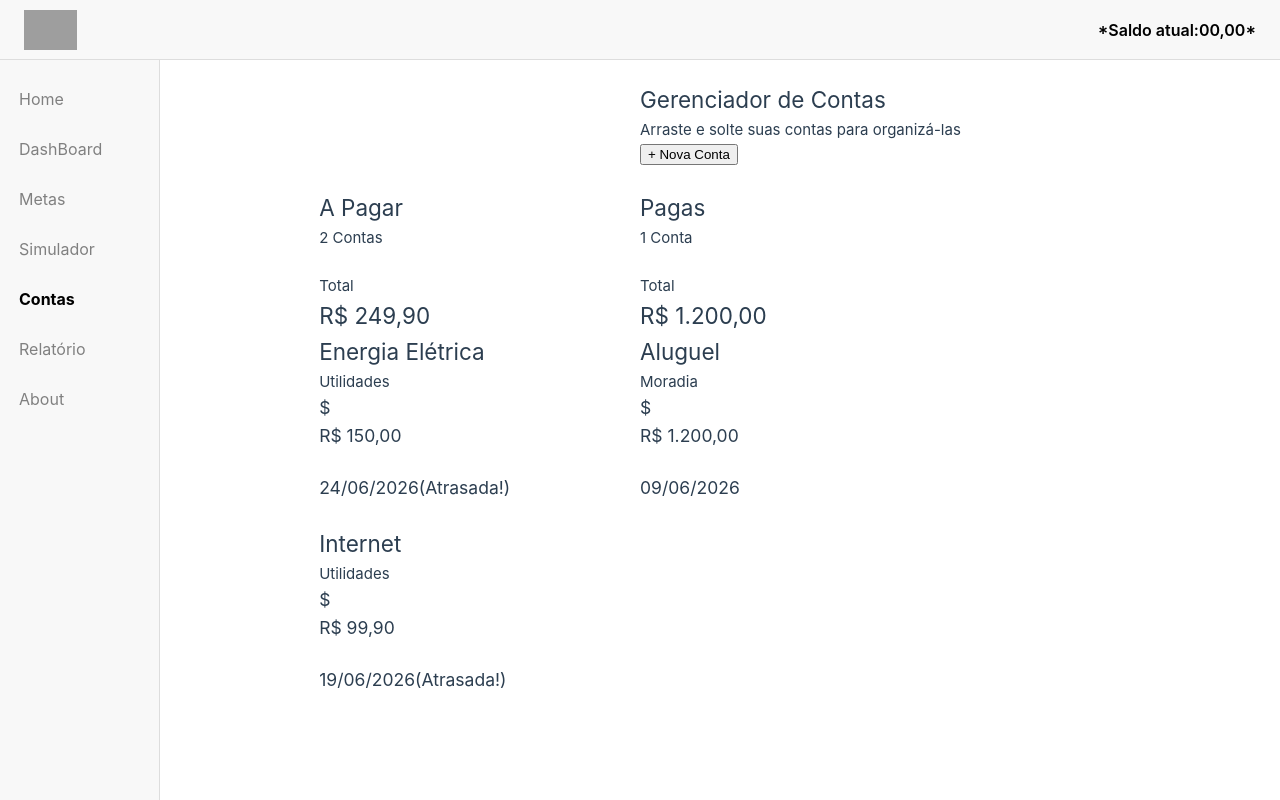
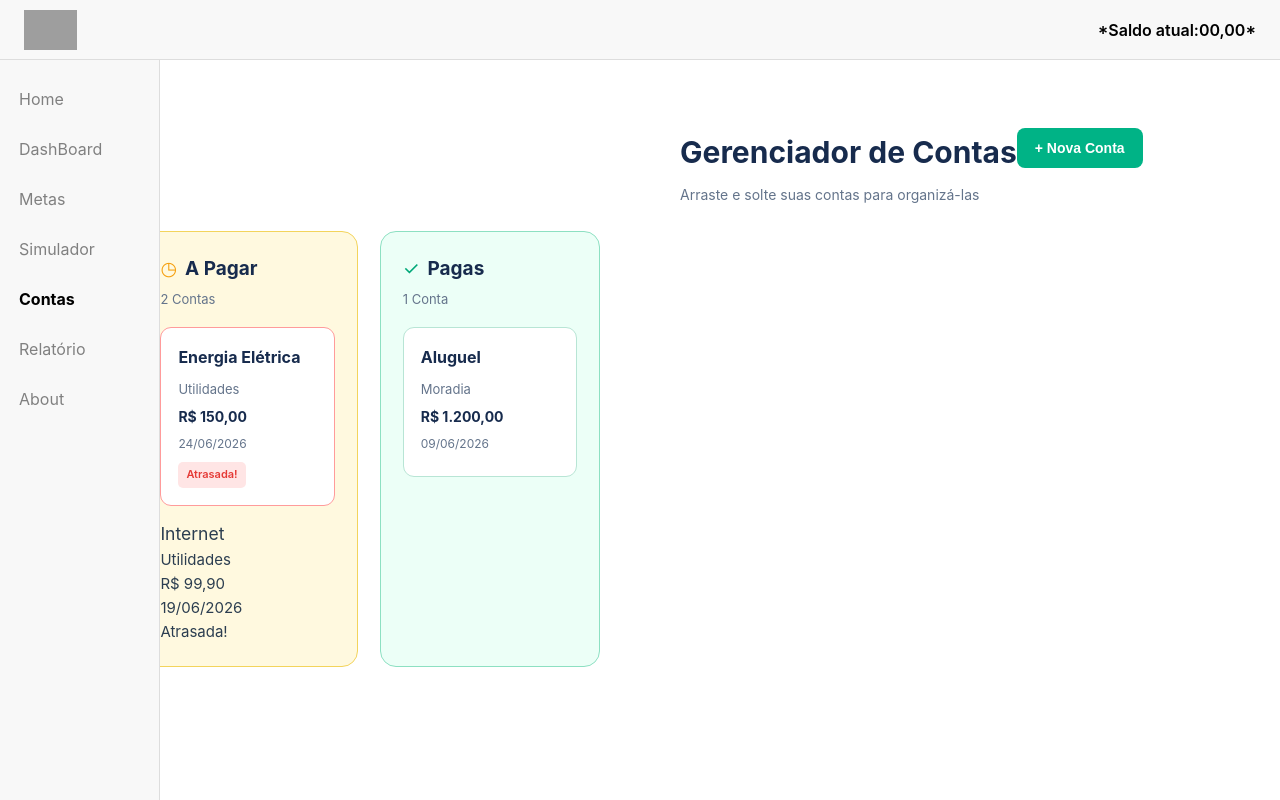
Before and after one commit to Hackaton-2026-Financas/hackaton2026, a Vue app: page /contas in a window 1280 px wide. Built offline with nearby package versions, Linux system fonts and the light colour scheme; grey boxes are pictures that could not be loaded.

Commit message:
Continuando...

```diff
--- a/src/views/ContasView.vue
+++ b/src/views/ContasView.vue
@@ -1,65 +1,348 @@
-<script setup></script>
+<script setup>
+
+
+</script>
+
 <template>
-  <section>
+  <header>
+    <div class="contas">
       <h1>Gerenciador de Contas</h1>
       <p>Arraste e solte suas contas para organizá-las</p>
+    </div>
+
     <button>+ Nova Conta</button>
-  </section>
+  </header>
+
+  <main>
+    <!-- Contas a pagar -->
     <section>
-    <img src="" alt="" />
-    <h1>A Pagar</h1>
+      <div class="naopagas">
+        <h2>A Pagar</h2>
         <p>2 Contas</p>
-    <br />
         <p>Total</p>
-    <h2>R$ 249,90</h2>
+        <h3>R$ 249,90</h3>
+      </div>
+
       <div class="card1">
-      <h2>Energia Elétrica</h2>
+        <h3>Energia Elétrica</h3>
         <p>Utilidades</p>
-      <h3>$</h3>
-      <h3>R$ 150,00</h3>
-      <img src="" alt="" />
-      <h3>24/06/2026(Atrasada!)</h3>
-      <img src="" alt="" />
+        <p>R$ 150,00</p>
+        <p>24/06/2026</p>
+        <span>Atrasada!</span>
       </div>
 
       <div class="card2">
-      <h1>Internet</h1>
+        <h3>Internet</h3>
         <p>Utilidades</p>
-      <h3>$</h3>
-      <h3>R$ 99,90</h3>
-      <img src="" alt="" />
-      <h3>19/06/2026(Atrasada!)</h3>
-      <img src="" alt="" />
+        <p>R$ 99,90</p>
+        <p>19/06/2026</p>
+        <span>Atrasada!</span>
       </div>
     </section>
+
+    <!-- Contas pagas -->
     <section>
-    <img src="" alt="">
-    <h1>Pagas</h1>
+      <div class="pagas">
+        <h2>Pagas</h2>
         <p>1 Conta</p>
-    <br>
         <p>Total</p>
-    <h2>R$ 1.200,00</h2>
-    <div class="card3">
-    <h1>Aluguel</h1>
-    <p>Moradia</p>
-    <h3>$</h3>
         <h3>R$ 1.200,00</h3>
-    <img src="" alt="">
-    <h3>09/06/2026</h3>
-    <img src="" alt="">
       </div>
 
+      <div class="card3">
+        <h3>Aluguel</h3>
+        <p>Moradia</p>
+        <p>R$ 1.200,00</p>
+        <p>09/06/2026</p>
+      </div>
+    </section>
+  </main>
+</template>
 
-
-
-
-</section>
-</template>
 
 <style scoped>
 
+/* Cabeçãlho */
+
+header {
+  width: 100%;
+  box-sizing: border-box;
+  padding: 35px 40px 25px;
+  display: flex;
+  justify-content: space-between;
+  align-items: flex-start;
+}
+
+.contas h1 {
+  margin: 0;
+  color: #172b4d;
+  font-size: 30px;
+  font-weight: 700;
+}
+
+.contas p {
+  margin: 8px 0 0;
+  color: #64748b;
+  font-size: 14px;
+}
 
 
+/* == Botão == */
+
+header button {
+  background: #00b386;
+  color: white;
+
+  border: none;
+  border-radius: 8px;
+
+  padding: 12px 18px;
+
+  font-size: 14px;
+  font-weight: 600;
+
+  cursor: pointer;
+}
+
+header button:hover {
+  background: #009b75;
+}
 
 
+/* == Área principal == */
+
+main {
+  width: 100%;
+  box-sizing: border-box;
+
+  padding: 0 40px 40px;
+
+  display: grid;
+  grid-template-columns: 1fr 1fr;
+  gap: 22px;
+}
+
+
+/* Caixas Principal */
+
+main section {
+  width: 100%;
+  box-sizing: border-box;
+
+  padding: 22px;
+
+  border-radius: 16px;
+
+  display: flex;
+  flex-direction: column;
+
+  gap: 14px;
+}
+
+
+/* A pagar */
+
+main section:first-child {
+  background-color: #fff9df;
+  border: 1px solid #f3d45c;
+}
+
+
+/* Pagas */
+
+main section:last-child {
+  background-color: #ecfff7;
+  border: 1px solid #8de0c2;
+}
+
+
+/*  Cabeçalho das Caixas */
+
+.naopagas
+.pagas {
+  position: relative;
+
+  min-height: 55px;
+}
+
+.naopagas h2,
+.pagas h2 {
+  margin: 0;
+
+  color: #172b4d;
+
+  font-size: 19px;
+  font-weight: 700;
+}
+
+.naopagas p,
+.pagas p {
+  margin: 4px 0;
+
+  color: #64748b;
+
+  font-size: 13px;
+}
+
+
+/* Total */
+
+.naopagas p:nth-of-type(2),
+.pagas p:nth-of-type(2) {
+  position: absolute;
+
+  right: 0;
+  top: 0;
+
+  margin: 0;
+
+  color: #64748b;
+  font-size: 12px;
+}
+
+.naopagas h3,
+.pagas h3 {
+  position: absolute;
+
+  right: 0;
+  top: 17px;
+
+  margin: 0;
+
+  color: #172b4d;
+
+  font-size: 16px;
+  font-weight: 700;
+}
+
+
+/* Ícones dos Títulos */
+
+.naopagas h2::before {
+  content: "◷";
+
+  margin-right: 8px;
+
+  color: #f59e0b;
+}
+
+.pagas h2::before {
+  content: "✓";
+
+  margin-right: 8px;
+
+  color: #00a878;
+}
+
+
+/* Cartões */
+
+.card1,
+.card,
+.card3 {
+  width: 100%;
+  box-sizing: border-box;
+
+  background-color: white;
+
+  border-radius: 11px;
+
+  padding: 17px;
+
+  min-height: 130px;
+}
+
+
+/* Cartões atrasados */
+
+.card1,
+.card {
+  border: 1px solid #ff9b9b;
+}
+
+
+/* Cartão pago */
+
+.card3 {
+  border: 1px solid #b8e5d5;
+}
+
+
+/* Títulos dos Cartões */
+
+.card1 h3,
+.card h3,
+.card3 h3 {
+  margin: 0 0 8px;
+
+  color: #172b4d;
+
+  font-size: 16px;
+  font-weight: 700;
+}
+
+
+/* Informações */
+
+.card1 p,
+.card p,
+.card3 p {
+  margin: 6px 0;
+
+  color: #64748b;
+
+  font-size: 13px;
+}
+
+
+/* Valor */
+
+.card1 p:nth-of-type(2),
+.card p:nth-of-type(2),
+.card3 p:nth-of-type(2) {
+  color: #172b4d;
+
+  font-size: 14px;
+  font-weight: 700;
+}
+
+
+/* Data */
+
+.card1 p:nth-of-type(3),
+.card p:nth-of-type(3),
+.card3 p:nth-of-type(3) {
+  color: #64748b;
+
+  font-size: 12px;
+}
+
+
+/* Atrasada */
+
+.card1 span,
+.card span {
+  display: inline-block;
+
+  margin-top: 3px;
+
+  padding: 4px 8px;
+
+  border-radius: 5px;
+
+  background-color: #ffe5e5;
+
+  color: #e53935;
+
+  font-size: 11px;
+  font-weight: 600;
+}
+
+
+/*  Espaçamento entre Cartões */
+
+.card1 + .card {
+  margin-top: 0;
+}
+
 </style>
```
Lines whose indentation alone changed are shown as unchanged.
